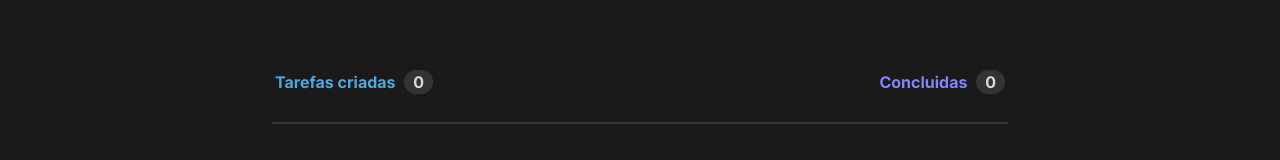
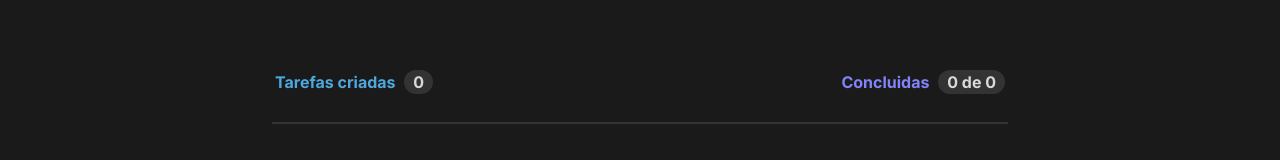
Before and after one commit to Pdro-marqss/ignite-challenge1, a React (Vite) app: page / in a window 1280 px wide. Shown: the part 228-388 px from the top of the page. Built offline with nearby package versions, Linux system fonts and the light colour scheme.

Commit message:
feat: statusBar values working

```diff
--- a/src/components/StatusBar/index.tsx
+++ b/src/components/StatusBar/index.tsx
@@ -1,10 +1,18 @@
 import { StatusBarContainer } from "./styles";
+import { Task } from "../../pages/App";
 
-export function StatusBar() {
+interface StatusBarProps {
+   taskList: Task[];
+}
+
+export function StatusBar({ taskList }: StatusBarProps) {
+   const FinishedTasks = taskList.filter(task => task.isChecked === true).length;
+
+
    return (
       <StatusBarContainer>
-         <p>Tarefas criadas <span>0</span></p>
-         <p>Concluidas <span>0</span></p>
+         <p>Tarefas criadas <span>{taskList.length}</span></p>
+         <p>Concluidas <span>{FinishedTasks} de {taskList.length}</span></p>
       </StatusBarContainer>
    );
 }
--- a/src/main.tsx
+++ b/src/main.tsx
@@ -8,10 +8,10 @@ import { defaultTheme } from './styles/themes/default.ts';
 import { ThemeProvider } from 'styled-components';
 
 ReactDOM.createRoot(document.getElementById('root')!).render(
-  <React.StrictMode>
-    <ThemeProvider theme={defaultTheme}>
-      <App />
-      <GlobalStyled />
-    </ThemeProvider>
-  </React.StrictMode>,
+  // <React.StrictMode>
+  <ThemeProvider theme={defaultTheme}>
+    <App />
+    <GlobalStyled />
+  </ThemeProvider>
+  // {/* </React.StrictMode>, */}
 );
--- a/src/pages/App.tsx
+++ b/src/pages/App.tsx
@@ -16,7 +16,7 @@ export function App() {
   function createNewTask(task: string) {
     const newTask: Task = {
       id: new Date().getTime(),
-      isChecked: false,
+      isChecked: true,
       task: task
     }
 
@@ -28,7 +28,7 @@ export function App() {
   return (
     <>
       <Header createNewTask={createNewTask} />
-      <StatusBar />
+      <StatusBar taskList={taskList} />
 
       {taskList.length > 0
         ? <TaskList taskList={taskList} />
```
